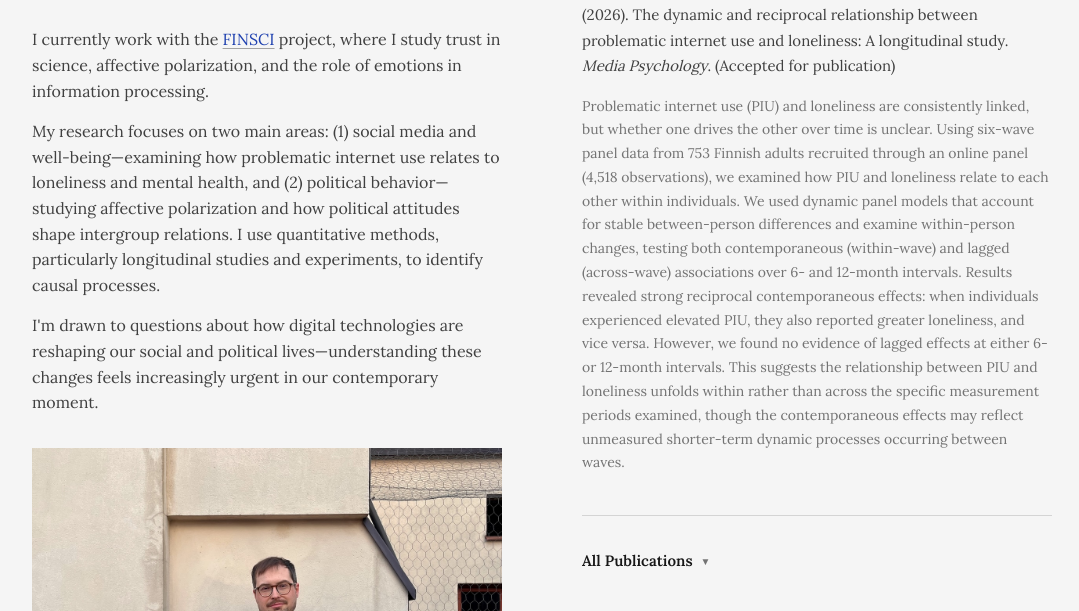
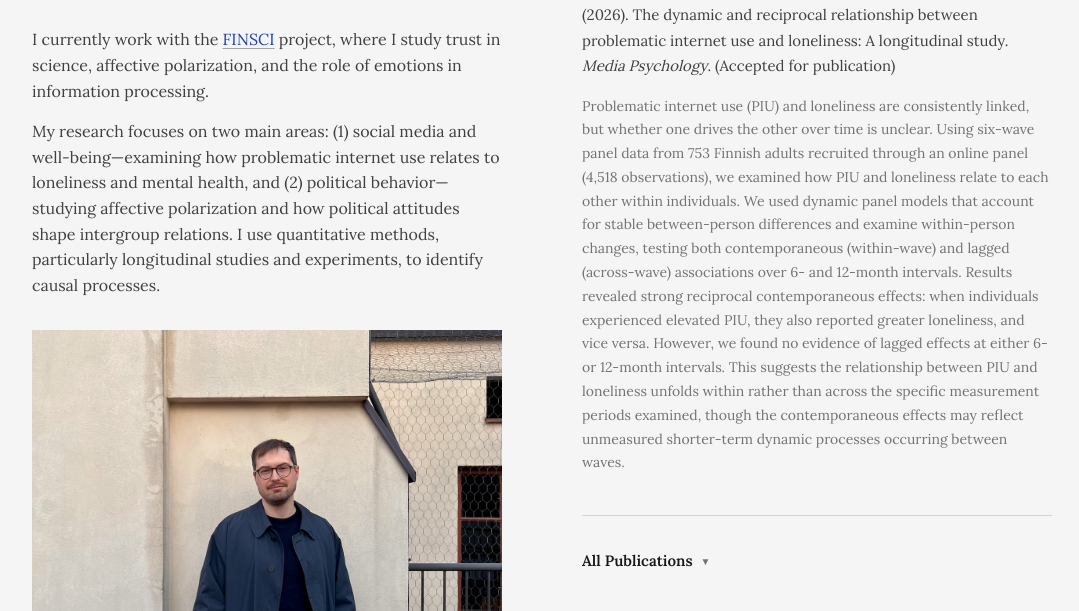
Before and after one commit to mute-e/mute-e.github.io, a plain HTML site: page index.html in a window 1280 px wide. Shown: the part 189-800 px from the top of the page, without its empty margins (88-1167 px from the left). Drawn offline with Linux system fonts and the light colour scheme.

Commit message:
Update index.html

```diff
--- a/index.html
+++ b/index.html
@@ -16,8 +16,6 @@
         <p>I currently work with the <a href="https://www.finsci.fi/en">FINSCI</a> project, where I study trust in science, affective polarization, and the role of emotions in information processing.</p>
 
         <p>My research focuses on two main areas: (1) social media and well-being—examining how problematic internet use relates to loneliness and mental health, and (2) political behavior—studying affective polarization and how political attitudes shape intergroup relations. I use quantitative methods, particularly longitudinal studies and experiments, to identify causal processes.</p>
-
-        <p>I'm drawn to questions about how digital technologies are reshaping our social and political lives—understanding these changes feels increasingly urgent in our contemporary moment.</p>
 
         <div class="photo">
           <img src="assets/headshot.jpeg" alt="Eetu Marttila" />
```
